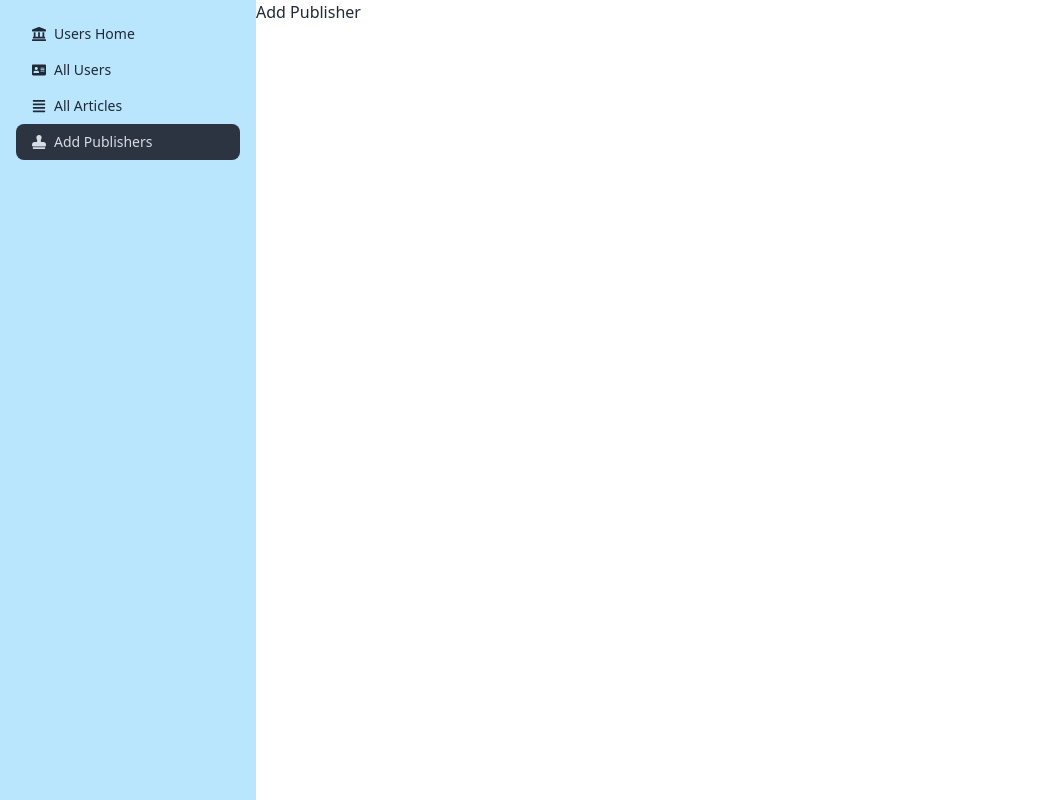
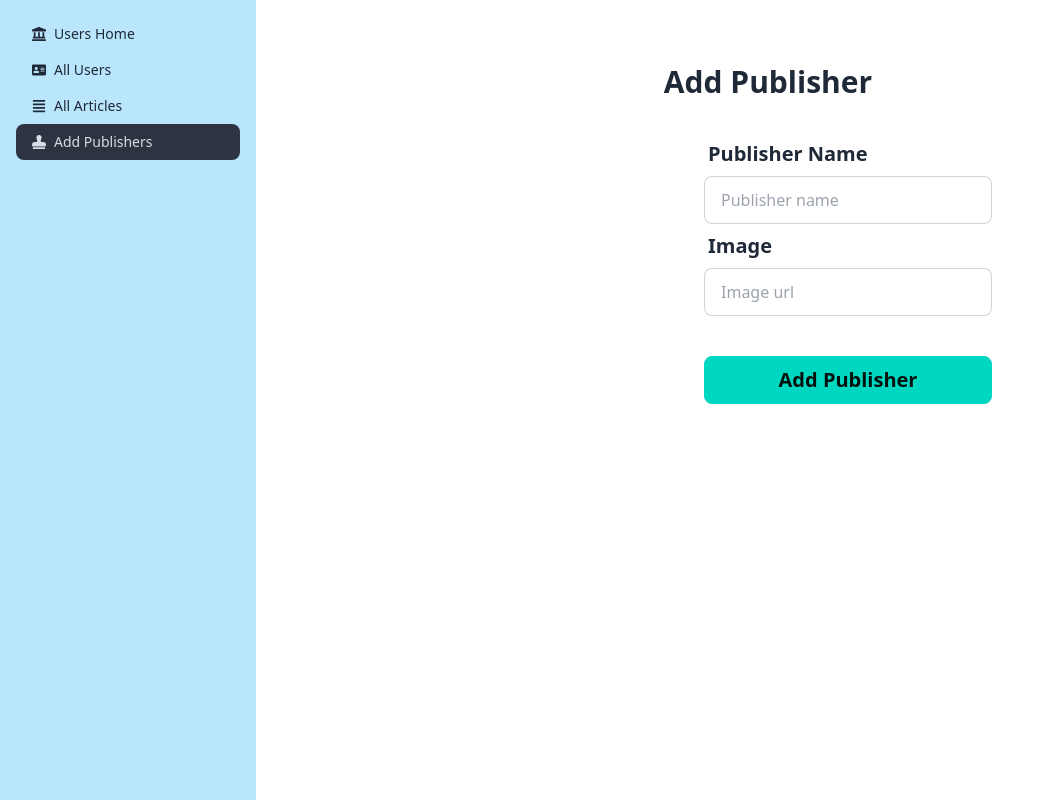
Before and after one commit to Neaz-mq/newspaper-client, a React (Vite) app: page /dashboard/publishers in a window 1280 px wide. Shown: the whole page, without its empty margins (0-1039 px from the left). Built offline with nearby package versions, Linux system fonts and the light colour scheme; no server answers.

Commit message:
added publisher form in dashboard

```diff
--- a/src/components/Dashboards/AddPublisher/AddPublisher.jsx
+++ b/src/components/Dashboards/AddPublisher/AddPublisher.jsx
@@ -2,9 +2,43 @@
 
 const AddPublisher = () => {
     return (
-        <div>
-            <h1>Add Publisher</h1>
+        <div className="p-16">
+        <h2 className="text-3xl font-extrabold text-center">Add Publisher</h2>
+        <div className='lg:ml-96 -mr-16 mt-8'>
+        <form>
+        <div className="md:flex">
+                <div className="form-control md:w-1/2">
+                    <label className="label">
+                        <span className="label-text text-xl font-semibold"> Publisher Name</span>
+                    </label>
+                    <label className="input-group">
+
+                        <input type="text" name="title" placeholder="Publisher name" className="input input-bordered w-full" />
+                    </label>
+                </div>
+            </div>
+            <div className="md:flex">
+                <div className="form-control md:w-1/2">
+                    <label className="label">
+                        <span className="label-text text-xl font-semibold">Image</span>
+                    </label>
+                    <label className="input-group">
+
+                        <input type="text" name="photo" placeholder="Image url" className="input input-bordered w-full" />
+                    </label>
+                </div>
+            </div>
+
+
+
+            <div className="form-control md:w-1/2">
+
+                <input type="submit" value="Add Publisher" className="btn btn-block mt-10 btn-accent text-xl font-semibold" />
+
+            </div>
+        </form>
         </div>
+    </div>
     );
 };
 
--- a/src/components/Header/Header.jsx
+++ b/src/components/Header/Header.jsx
@@ -82,7 +82,7 @@ const Header = () => {
       <label tabIndex={0} className="btn btn-ghost btn-circle avatar ml-20 lg:ml-0">
 
         <div className="w-10 rounded-full ">
-          <a href=""><img alt="Tailwind CSS Navbar component" src="/public/profile.png" /></a>
+          <a href="/"><img alt="Tailwind CSS Navbar component" src="https://i.ibb.co/Vg80T5P/profile.png" /></a>
         </div>
 
       </label>
```
